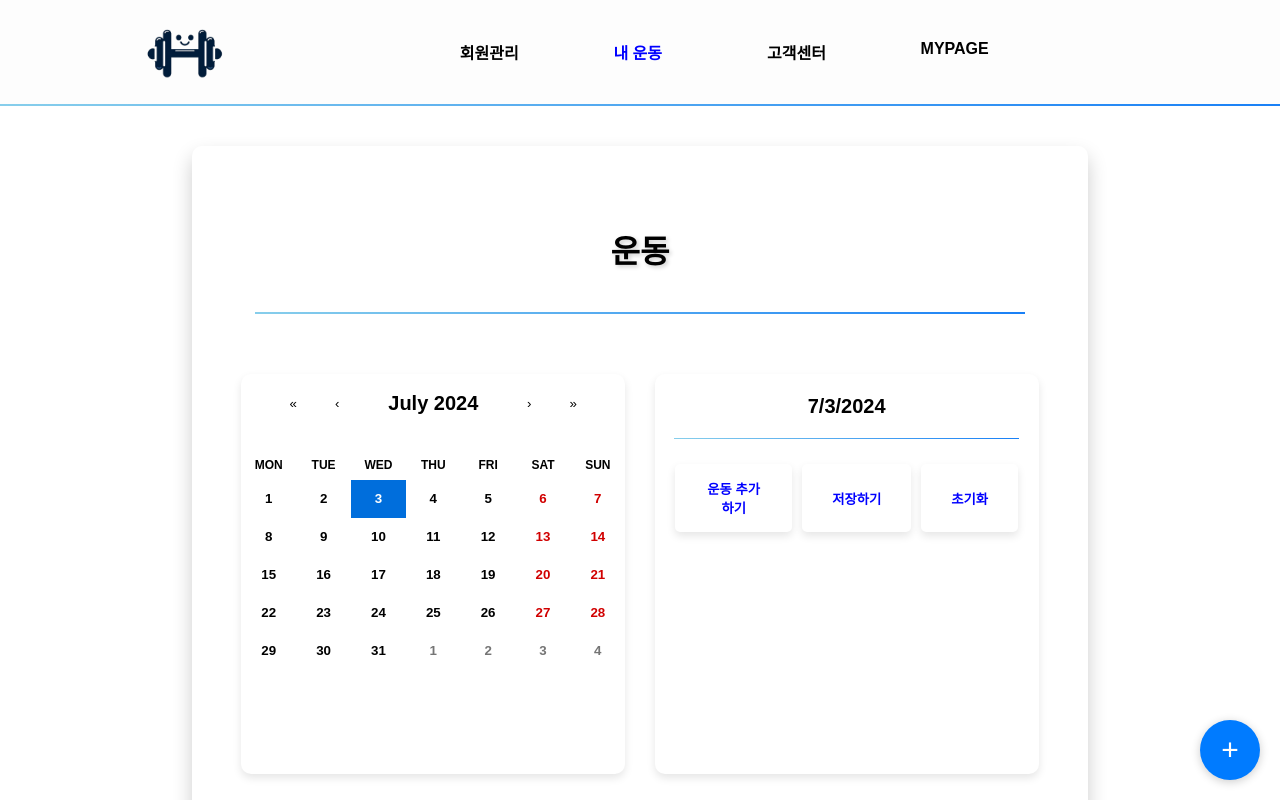
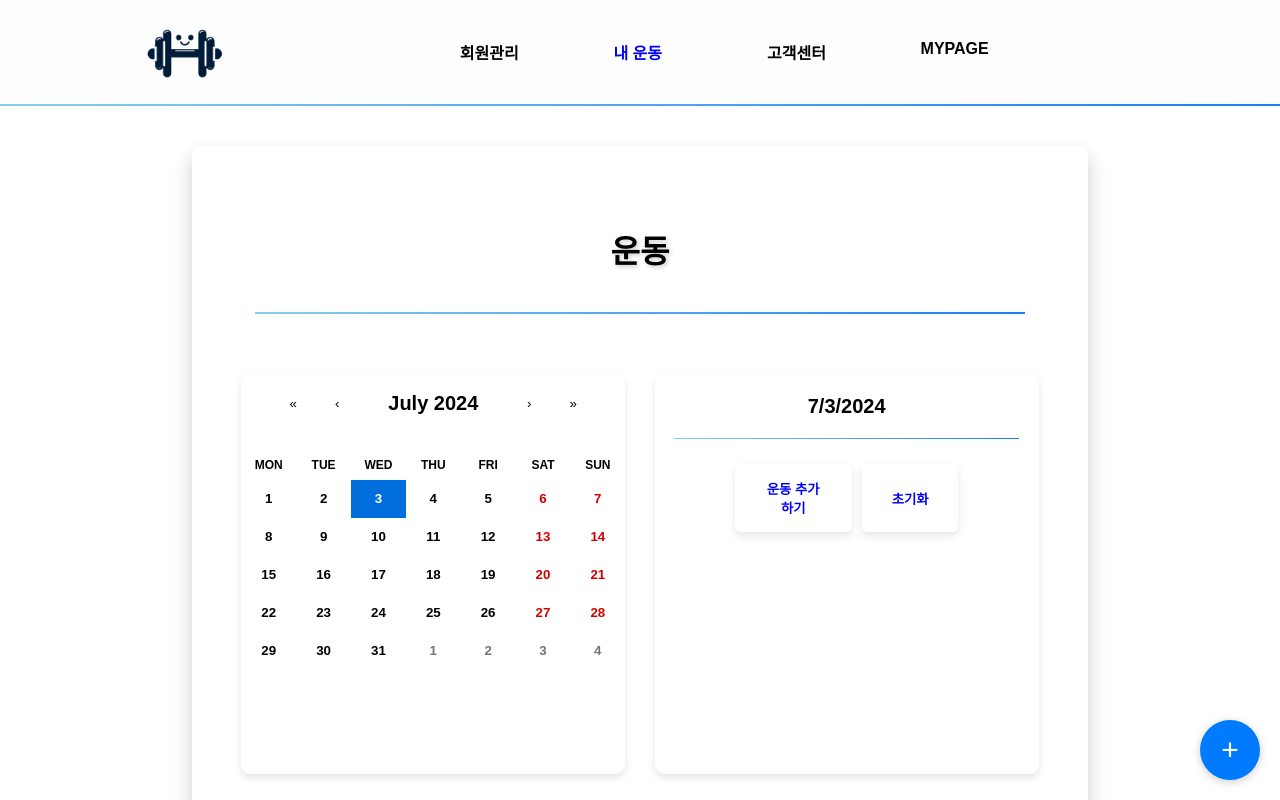
Before and after one commit to BangGiro/project2, a React (Create React App) app in the folder myapp/: page /exerciseMain in a window 1280 px wide. Shown: the top 800 px of the page. Built offline with nearby package versions, Linux system fonts and the light colour scheme; grey boxes are pictures that could not be loaded.

Commit message:
운동 저장하기 버튼 삭제 즉시 저장으로 수정

```diff
--- a/myapp/src/components/pages/exercise/ExerciseMain.jsx
+++ b/myapp/src/components/pages/exercise/ExerciseMain.jsx
@@ -250,7 +250,6 @@ function ExerciseMain({ loggedInEmail }) {
                   ))}
                   <div className="dailyActivity">
                     <button className="add" onClick={openModal}>운동 추가하기</button>
-                    <button className="save" onClick={handleSave}>저장하기</button>
                     <button className="clear" onClick={handleClear}>초기화</button>
                   </div>
                 </div>
```
